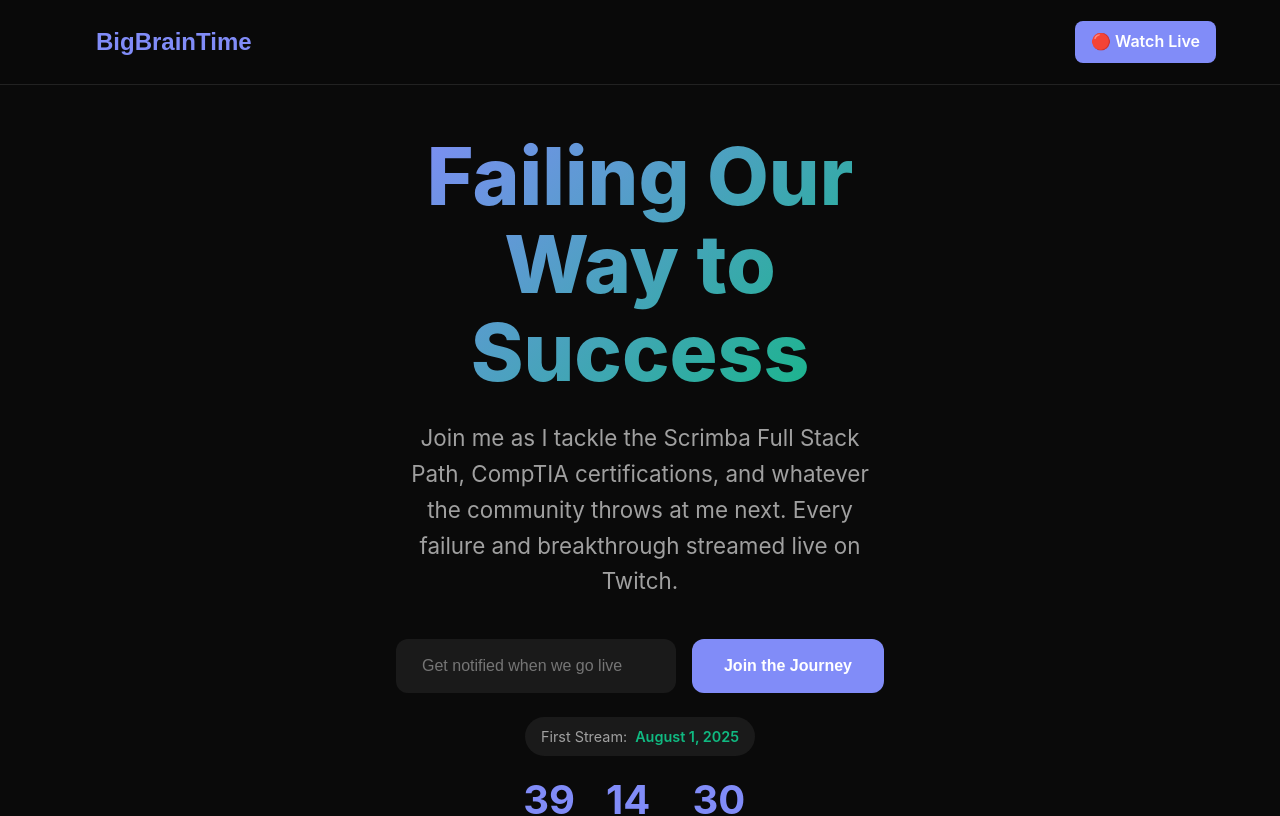
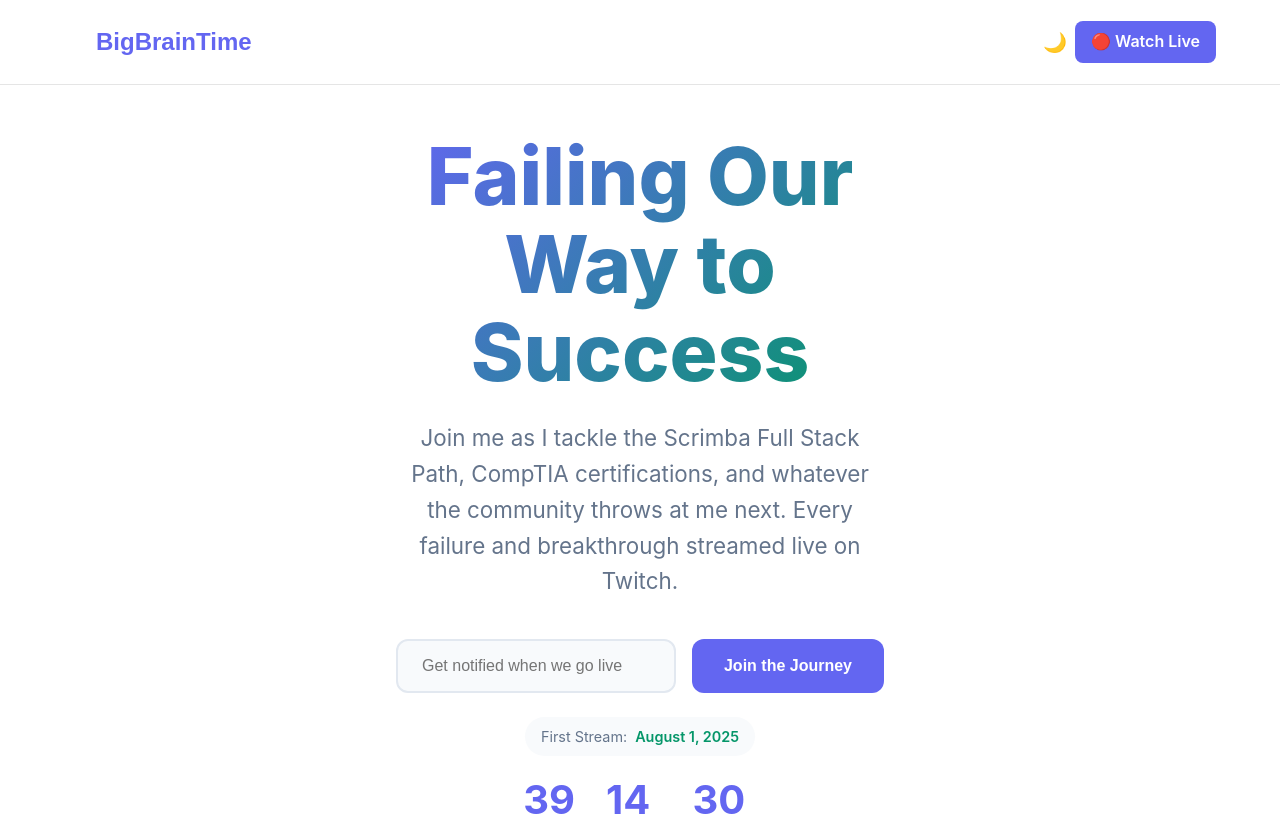
Before and after one commit to BigBrainTimeTV/bigbraintime-website, a React (Create React App) app: page / in a window 1280 px wide. Shown: the top 816 px of the page. Built offline with nearby package versions, Linux system fonts and the light colour scheme.

Commit message:
add dark, light mode switch

```diff
--- a/src/App.css
+++ b/src/App.css
@@ -3,23 +3,58 @@
   margin: 0;
   padding: 0;
   box-sizing: border-box;
+  transition: background-color 0.3s ease, color 0.3s ease, border-color 0.3s ease, box-shadow 0.3s ease;
 }
 
 :root {
-  /* Your brand colors from Canva */
+  /* Dark theme (default) */
   --primary: #818CF8;
   --background: #0a0a0a;
   --surface: #1a1a1a;
+  --surface-hover: #2a2a2a;
   --text-primary: #ffffff;
   --text-secondary: #a0a0a0;
+  --text-muted: #666666;
   --accent: #10B981;
+  --border: rgba(255, 255, 255, 0.1);
+  --border-hover: rgba(255, 255, 255, 0.2);
+  --shadow: rgba(0, 0, 0, 0.3);
+  --shadow-hover: rgba(0, 0, 0, 0.5);
+  --nav-bg: rgba(10, 10, 10, 0.95);
+  --input-bg: #1a1a1a;
+  --input-border: transparent;
+  --input-border-focus: #818CF8;
+  --input-shadow: rgba(129, 140, 248, 0.1);
+  --button-shadow: rgba(16, 185, 129, 0.3);
 
-  /* Spacing system - more reasonable values */
+  /* Spacing system */
   --space-xs: 0.5rem;
   --space-sm: 1rem;
   --space-md: 1.5rem;
   --space-lg: 2.5rem;
   --space-xl: 4rem;
+}
+
+/* Light theme */
+body.light-mode {
+  --primary: #6366F1;
+  --background: #ffffff;
+  --surface: #f8fafc;
+  --surface-hover: #e2e8f0;
+  --text-primary: #1e293b;
+  --text-secondary: #64748b;
+  --text-muted: #94a3b8;
+  --accent: #059669;
+  --border: rgba(0, 0, 0, 0.1);
+  --border-hover: rgba(0, 0, 0, 0.2);
+  --shadow: rgba(0, 0, 0, 0.1);
+  --shadow-hover: rgba(0, 0, 0, 0.15);
+  --nav-bg: rgba(255, 255, 255, 0.95);
+  --input-bg: #ffffff;
+  --input-border: #e2e8f0;
+  --input-border-focus: #6366F1;
+  --input-shadow: rgba(99, 102, 241, 0.1);
+  --button-shadow: rgba(5, 150, 105, 0.3);
 }
 
 body {
@@ -28,6 +63,7 @@ body {
   font-family: 'Inter', -apple-system, BlinkMacSystemFont, sans-serif;
   line-height: 1.6;
   overflow-x: hidden;
+  transition: background-color 0.3s ease, color 0.3s ease;
 }
 
 .App {
@@ -40,9 +76,9 @@ body {
   top: 0;
   left: 0;
   right: 0;
-  background: rgba(10, 10, 10, 0.95);
+  background: var(--nav-bg);
   backdrop-filter: blur(10px);
-  border-bottom: 1px solid rgba(255, 255, 255, 0.1);
+  border-bottom: 1px solid var(--border);
   z-index: 1000;
   padding: var(--space-sm) 0;
 }
@@ -143,7 +179,7 @@ body {
   flex: 1;
   padding: 1rem 1.5rem;
   background: var(--surface);
-  border: 2px solid transparent;
+  border: 2px solid var(--input-border);
   border-radius: 12px;
   color: var(--text-primary);
   font-size: 1rem;
@@ -152,14 +188,33 @@ body {
 
 .email-input:focus {
   outline: none;
-  border-color: var(--primary);
-  box-shadow: 0 0 0 3px rgba(129, 140, 248, 0.1);
+  border-color: var(--input-border-focus);
+  box-shadow: 0 0 0 3px var(--input-shadow);
 }
 
 .email-input:disabled {
   opacity: 0.6;
   cursor: not-allowed;
   background: var(--background);
+}
+
+/* Theme toggle button */
+.theme-toggle {
+  background: none;
+  border: none;
+  color: var(--text-secondary);
+  font-size: 1.2rem;
+  cursor: pointer;
+  padding: var(--space-xs);
+  border-radius: 8px;
+  transition: all 0.3s ease;
+  margin-left: var(--space-sm);
+}
+
+.theme-toggle:hover {
+  color: var(--primary);
+  background: var(--surface-hover);
+  transform: scale(1.1);
 }
 
 .cta-button {
@@ -181,7 +236,7 @@ body {
 .cta-button.primary:hover:not(:disabled) {
   background: var(--accent);
   transform: translateY(-2px);
-  box-shadow: 0 10px 25px rgba(16, 185, 129, 0.3);
+  box-shadow: 0 10px 25px var(--button-shadow);
 }
 
 .cta-button.primary:disabled {
@@ -234,7 +289,7 @@ body {
 .faq-item {
   margin-bottom: var(--space-md);
   padding-bottom: var(--space-md);
-  border-bottom: 1px solid rgba(255, 255, 255, 0.1);
+  border-bottom: 1px solid var(--border);
   animation: fadeInUp 1.2s ease-out both;
 }
 
@@ -401,14 +456,14 @@ body {
 .discord-button:hover {
   background: var(--accent);
   transform: translateY(-2px);
-  box-shadow: 0 10px 25px rgba(16, 185, 129, 0.3);
+  box-shadow: 0 10px 25px var(--button-shadow);
 }
 
 /* Footer */
 .footer {
   margin-top: var(--space-xl);
   padding: var(--space-lg) 0;
-  border-top: 1px solid rgba(255, 255, 255, 0.1);
+  border-top: 1px solid var(--border);
 }
 
 .footer-content {
--- a/src/App.tsx
+++ b/src/App.tsx
@@ -9,6 +9,29 @@ declare global {
 }
 
 function Navigation() {
+  const [isDark, setIsDark] = useState(true);
+
+  useEffect(() => {
+    // Check for saved theme preference or default to dark mode
+    const savedTheme = localStorage.getItem('theme');
+    const prefersDark = window.matchMedia('(prefers-color-scheme: dark)').matches;
+
+    if (savedTheme) {
+      setIsDark(savedTheme === 'dark');
+      document.body.classList.toggle('light-mode', savedTheme === 'light');
+    } else {
+      setIsDark(prefersDark);
+      document.body.classList.toggle('light-mode', !prefersDark);
+    }
+  }, []);
+
+  const toggleTheme = () => {
+    const newTheme = !isDark;
+    setIsDark(newTheme);
+    document.body.classList.toggle('light-mode', !newTheme);
+    localStorage.setItem('theme', newTheme ? 'dark' : 'light');
+  };
+
   const scrollToTop = () => {
     window.scrollTo({ top: 0, behavior: 'smooth' });
   };
@@ -19,6 +42,10 @@ function Navigation() {
         <button onClick={scrollToTop} className="nav-logo">
           BigBrainTime
         </button>
+        <div style={{ display: 'flex', alignItems: 'center' }}>
+          <button onClick={toggleTheme} className="theme-toggle" aria-label="Toggle theme">
+            {isDark ? '☀️' : '🌙'}
+          </button>
           <a
             href="https://www.twitch.tv/bigbraintimetv"
             target="_blank"
@@ -27,6 +54,7 @@ function Navigation() {
           >
             🔴 Watch Live
           </a>
+        </div>
       </div>
     </nav>
   );
```
Lines whose indentation alone changed are shown as unchanged.
